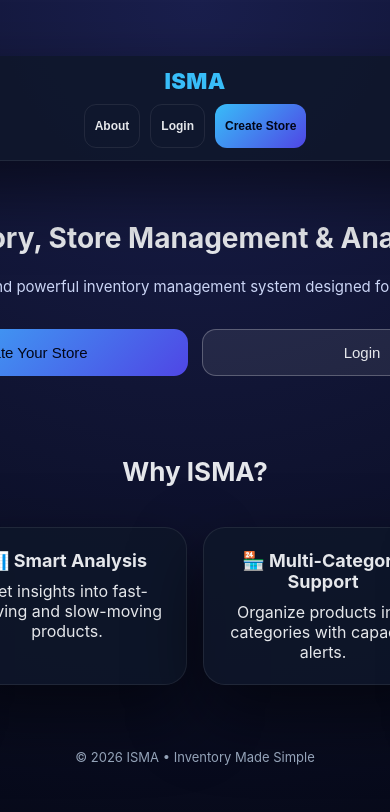
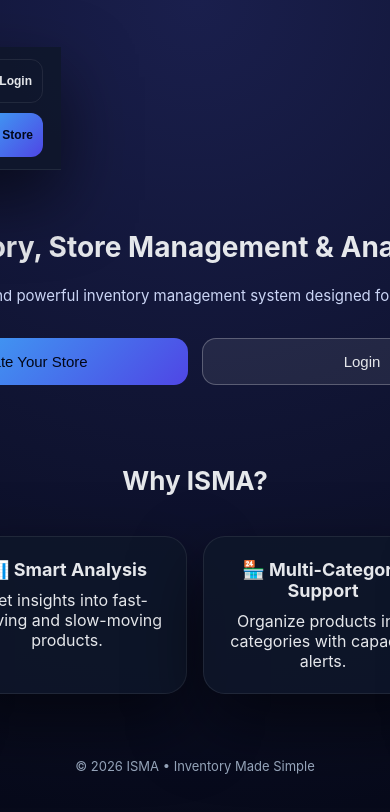
Before and after one commit to NirmitNk160/ISMA, a React (Vite) app in the folder frontend/: page / in a window 390 px wide. Shown: the top 812 px of the page. Built offline with nearby package versions, Linux system fonts and the light colour scheme; no server answers.

Commit message:
nav prob

```diff
--- a/frontend/src/components/navbar.css
+++ b/frontend/src/components/navbar.css
@@ -2,7 +2,7 @@
    NAVBAR — CLEAN RESPONSIVE FINAL FIX
    ===================================================== */
 
-  body {
+body {
   overflow-x: hidden;
 }
 
@@ -22,6 +22,9 @@
   background: var(--card-bg);
   border-bottom: 1px solid var(--border-soft);
   box-shadow: var(--card-shadow);
+  width: 100vw;
+
+
 
 }
 
@@ -87,11 +90,9 @@
   width: 36px;
   height: 36px;
   border-radius: 50%;
-  background: linear-gradient(
-    135deg,
-    var(--accent),
-    var(--accent-strong)
-  );
+  background: linear-gradient(135deg,
+      var(--accent),
+      var(--accent-strong));
   color: white;
   display: flex;
   align-items: center;
@@ -129,20 +130,29 @@
 @media (max-width: 768px) {
 
   .navbar {
-    flex-direction: column;
+    flex-direction: flex ;
+    justify-content: center;
     align-items: stretch;
     gap: 10px;
     padding: 12px 18px;
-  }
+    }
 
   .navbar-left {
-    justify-content: center;
+    justify-content: left;
+     flex-wrap: wrap;
+     gap: 10px;
+     width: 100%;
+    }
+
+  .logo {
+    font-size: 20px;
   }
 
   .navbar-right {
-    justify-content: center;
-    flex-wrap: wrap;
-    gap: 10px;
+    justify-content: right;
+     flex-wrap: wrap;
+     gap: 10px;
+     width: 100%;
   }
 
   .welcome-text {
@@ -153,6 +163,11 @@
     width: 32px;
     height: 32px;
     font-size: 12px;
+    }
+
+  .logout-btn {
+    border-color: rgba(248, 113, 113, .4);
+    color: var(--danger);
   }
 }
 
```
